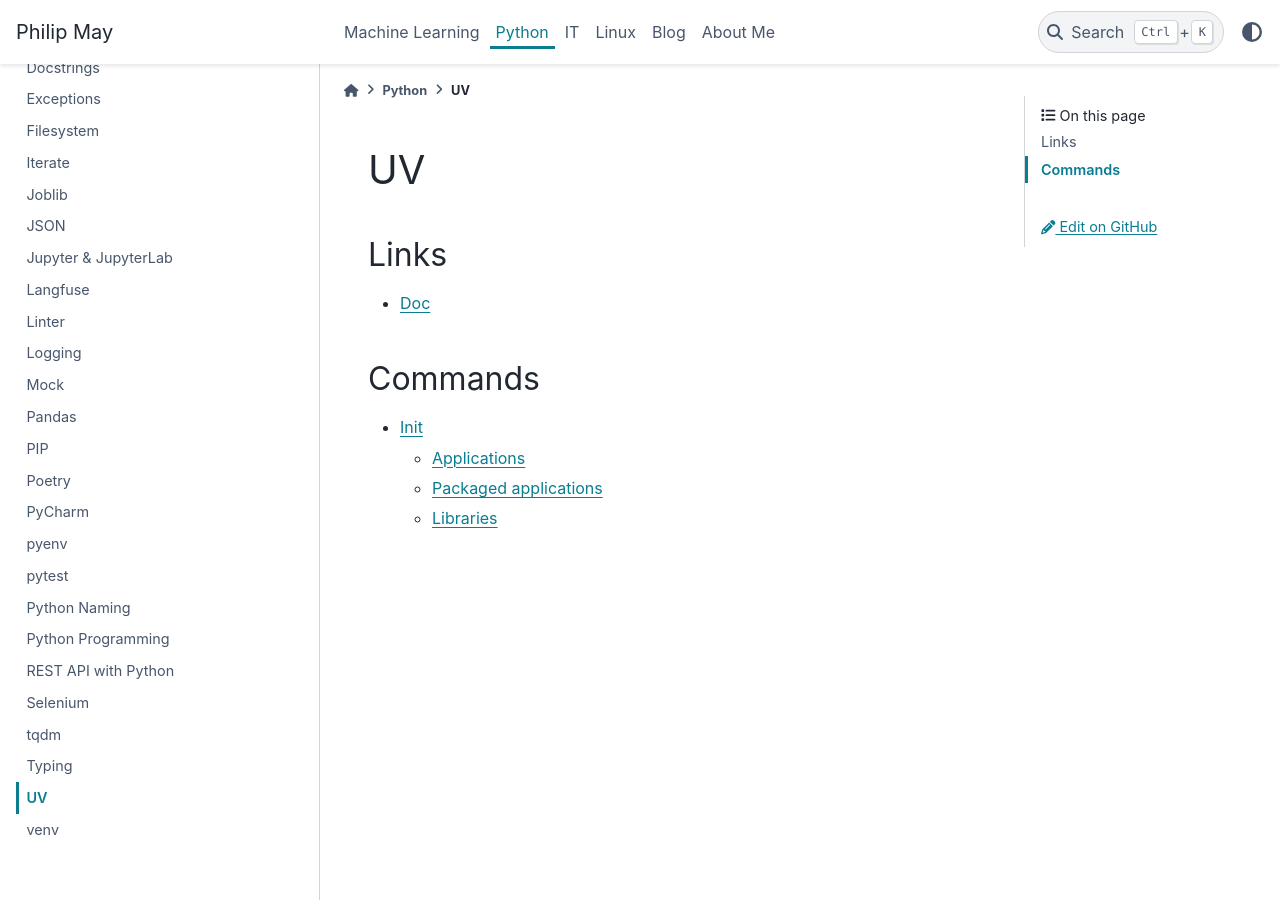
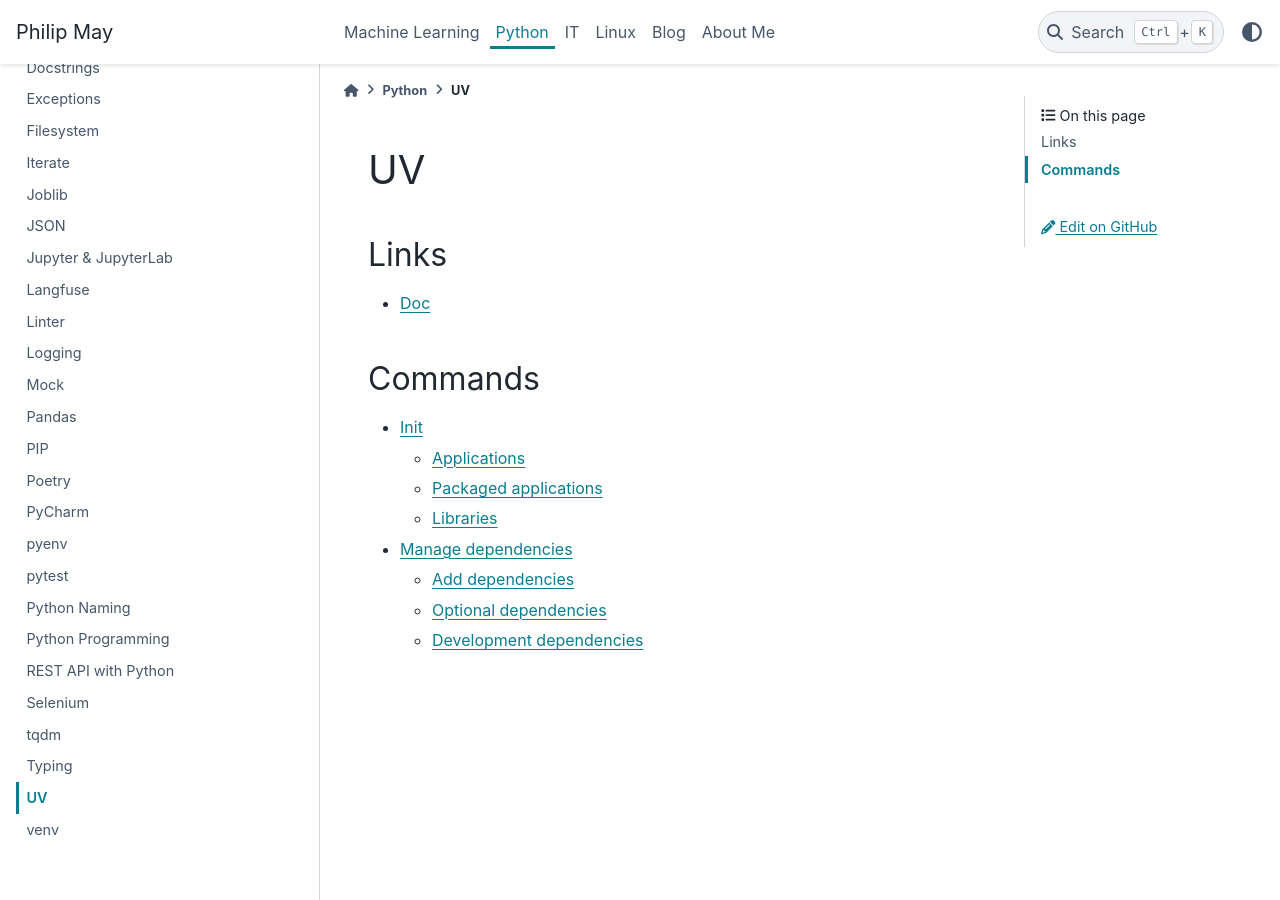
Before and after one commit to PhilipMay/PhilipMay_org, a Sphinx documentation site: the page built from source/python/uv.md, in a window 1280 px wide and 900 px high. Built offline with Sphinx 7.4.7 and the PyData theme 0.15.4, drawn with Linux system fonts in a browser that asks for light colours; comment, search, counter and statistics services are not loaded.

Commit message:
improve uv doc

```diff
--- a/source/python/uv.md
+++ b/source/python/uv.md
@@ -10,3 +10,7 @@
   - [Applications](https://docs.astral.sh/uv/concepts/projects/init/#applications)
   - [Packaged applications](https://docs.astral.sh/uv/concepts/projects/init/#packaged-applications)
   - [Libraries](https://docs.astral.sh/uv/concepts/projects/init/#libraries)
+- [Manage dependencies](https://docs.astral.sh/uv/concepts/projects/dependencies/)
+  - [Add dependencies](https://docs.astral.sh/uv/concepts/projects/dependencies/#adding-dependencies)
+  - [Optional dependencies](https://docs.astral.sh/uv/concepts/projects/dependencies/#optional-dependencies)
+  - [Development dependencies](https://docs.astral.sh/uv/concepts/projects/dependencies/#development-dependencies)
```
